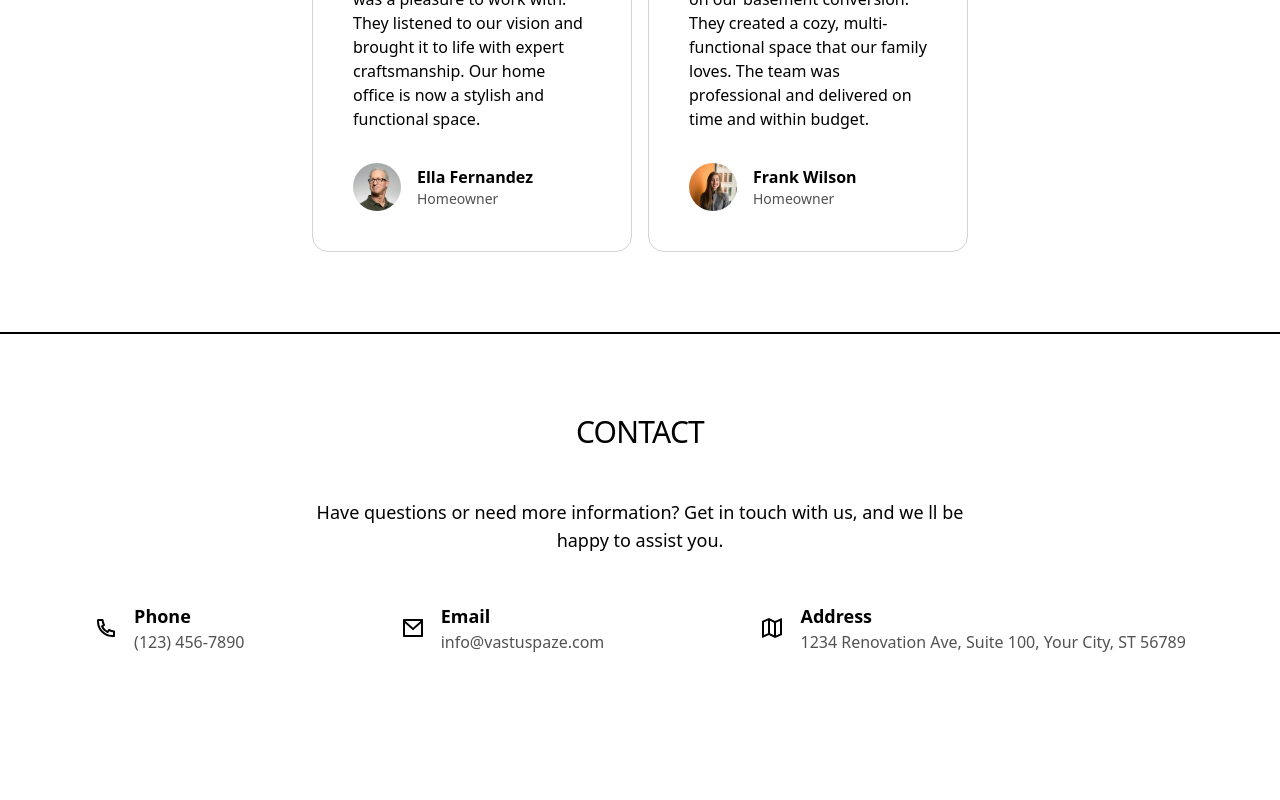
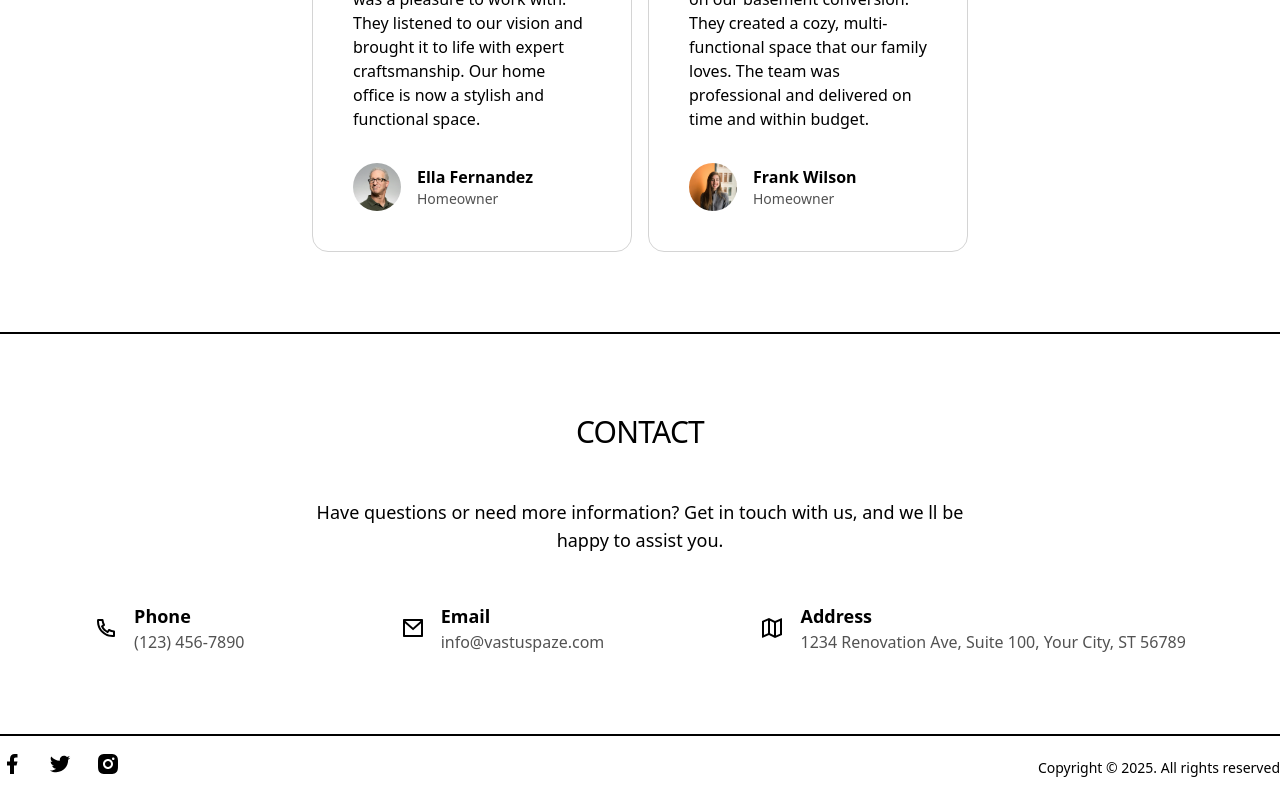
Before and after one commit to 7alexandree7/vastu-spaze, a React (Vite) app: page / in a window 1280 px wide. Shown: the part 6990-7790 px from the top of the page. Before the commit the page ends 7724 px from the top, so only its background shows below. Built offline with nearby package versions, Linux system fonts and the light colour scheme.

Commit message:
finalizando o footer

```diff
--- a/src/App.jsx
+++ b/src/App.jsx
@@ -1,5 +1,6 @@
 import About from "./Components/About/About"
 import Contact from "./Components/Contact/Contact"
+import Footer from "./Components/Footer/Footer"
 import Hero from "./Components/Hero/Hero"
 import NavBar from "./Components/NavBar/NavBar"
 import Portfolio from "./Components/Portfolio/Portfolio"
@@ -18,6 +19,7 @@
       <About />
       <Reviews />
       <Contact />
+      <Footer />
     </>
 
   )
--- /dev/null
+++ b/src/Components/Footer/Footer.jsx
@@ -0,0 +1,48 @@
+import {  RiFacebookFill, RiInstagramFill, RiTwitterFill } from "@remixicon/react"
+
+
+const Footer = () => {
+    return (
+        <footer className="container mx-auto w-full">
+            <div className="flex flex-col md:flex-row justify-between items-center border-t-2 py-4">
+
+                <div className="flex space-x-6 mb-2">
+                    <a
+                     href="https://www.facebook.com/"
+                     target="_blank"
+                     rel="noopener noreferrer"
+                     aria-label="visit facebook"
+                     >
+                        <RiFacebookFill/>
+                     </a>
+
+
+                    <a
+                        href="https://www.twitter.com/"
+                        target="_blank"
+                        rel="noopener noreferrer"
+                        aria-label="visit twitter"
+                    >
+                        <RiTwitterFill/>
+                    </a>
+
+
+                    <a
+                        href="https://www.instagram.com/"
+                        target="_blank"
+                        rel="noopener noreferrer"
+                        aria-label="visit instagram"
+                    >
+                        <RiInstagramFill />
+                    </a>
+
+               </div>
+               <div>
+                    <p className="text-sm">Copyright &copy; 2025. All rights reserved</p>
+               </div>
+            </div>
+        </footer>
+    )
+}
+
+export default Footer
```
